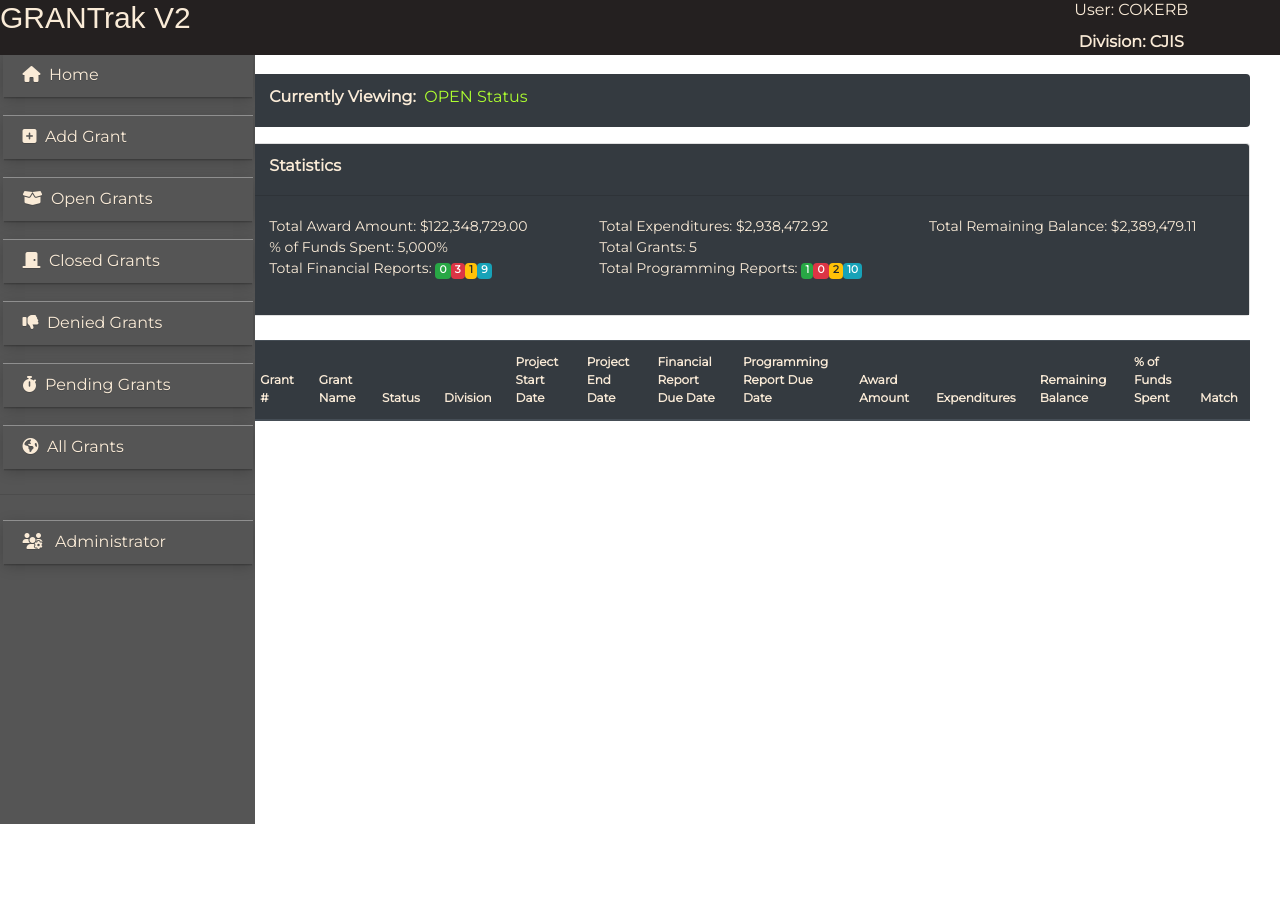
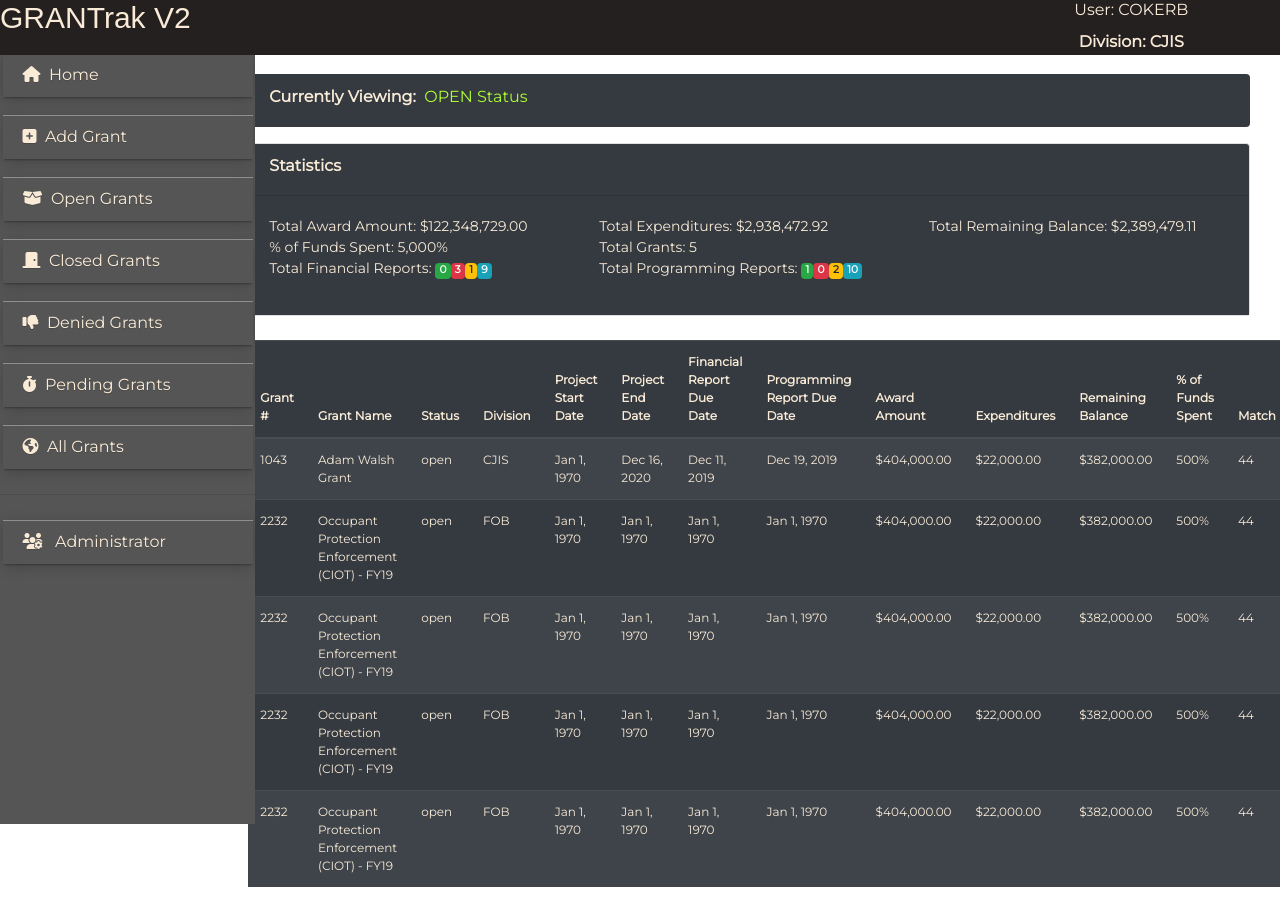
Before and after one commit to bcoker81/Bpd01, an Angular app in the folder ClientApp/: page / in a window 1280 px wide. Before the commit the page ends 800 px from the top, so only its background shows below. Built offline with nearby package versions, Linux system fonts and the light colour scheme.

Commit message:
updated grant-panel component to pull back mock data

```diff
--- a/ClientApp/src/app/grants-panel/grants-panel.component.html
+++ b/ClientApp/src/app/grants-panel/grants-panel.component.html
@@ -15,7 +15,7 @@
         <th>Match </th>
     </thead>
     <tbody>
-        <tr *ngFor="let grant of grants">
+        <tr *ngFor="let grant of grants" [class.selected]="grant === selectedgrant" (click)="onSelect(grant)">
             <td style="color:antiquewhite;">{{grant.grantNumber}}</td>
             <td style="color:antiquewhite;">{{grant.grantName}}</td>
             <td style="color:antiquewhite;">{{grant.status}}</td>
--- a/ClientApp/src/app/grants-panel/grants-panel.component.ts
+++ b/ClientApp/src/app/grants-panel/grants-panel.component.ts
@@ -1,15 +1,21 @@
 import { Component, OnInit } from '@angular/core';
-
+import { Grant } from '../Models/grant';
+import { Grants } from '../Data/mock-grants';
 @Component({
   selector: 'app-grants-panel',
   templateUrl: './grants-panel.component.html',
   styleUrls: ['./grants-panel.component.css']
 })
 export class GrantsPanelComponent implements OnInit {
+  grants = Grants;
+  selectedGrant: Grant;
 
   constructor() { }
 
   ngOnInit() {
   }
 
+  onSelect(grant: Grant): void {
+    this.selectedGrant = grant;
+  }
 }
```
